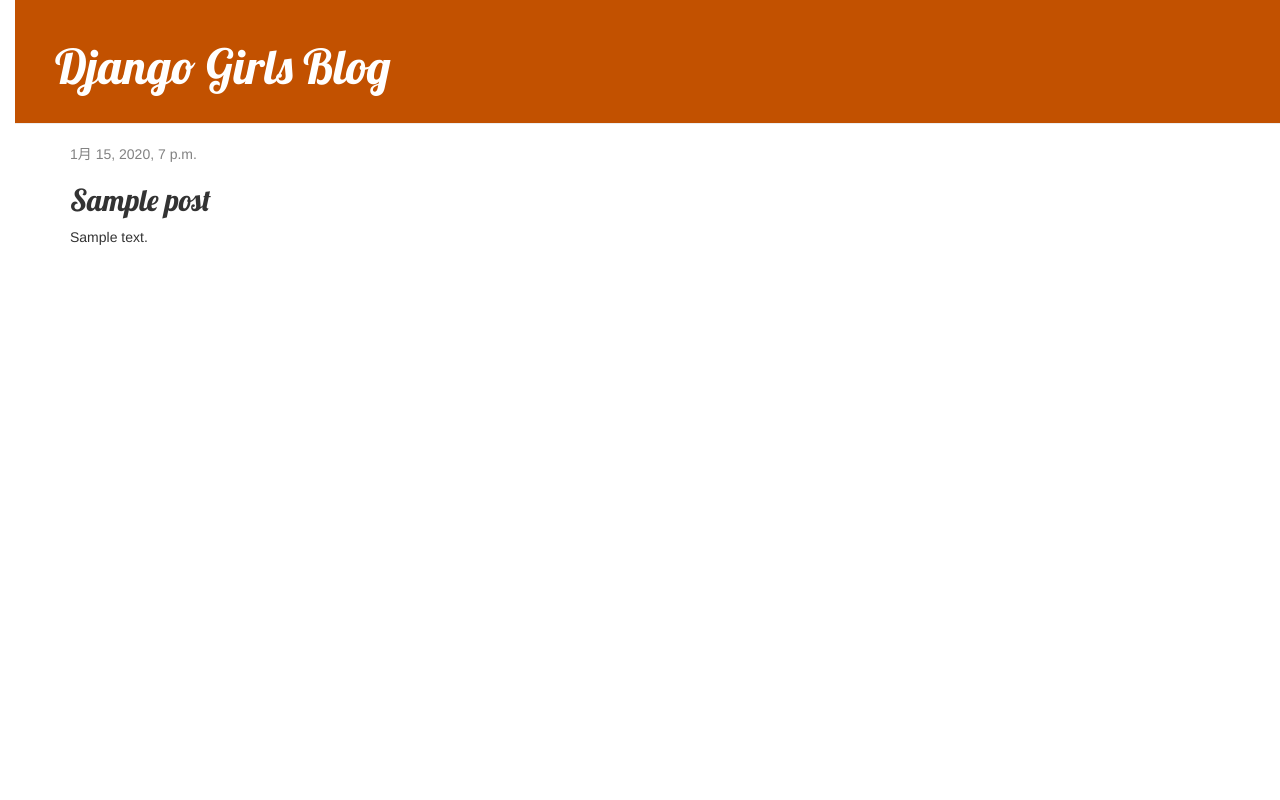
After one commit to snknokw8048/my-first-blog, a Django app: page /post/1/ in a window 1280 px wide. The commit adds this page. Run offline with Django 3.2, Linux system fonts and the light colour scheme; tables that the repository leaves empty hold one stand-in row (values such as "Sample post"); some libraries are stand-ins or nearby versions.

Commit message:
Added view and template for detailed blog post as well as CSS for the site.

```diff
--- /dev/null
+++ b/blog/static/css/blog.css
@@ -0,0 +1,60 @@
+/* 20191001追加 */
+h1 a, h2 a {
+    color: #C25100;
+    font-family: 'Lobster';
+}
+
+/*
+<a href="https://en.wikipedia.org/wiki/Django" class="external_link" id="link_to_wiki_page">
+*/
+
+body {
+    padding-left: 15px;
+}
+
+.page-header {
+    background-color: #C25100;
+    margin-top: 0;
+    padding: 20px 20px 20px 40px;
+}
+
+.page-header h1, .page-header h1 a, .page-header h1 a:visited, .page-header h1 a:active {
+    color: #ffffff;
+    font-size: 36pt;
+    text-decoration: none;
+}
+
+.content {
+    margin-left: 40px;
+}
+
+h1, h2, h3, h4 {
+    font-family: 'Lobster', cursive;
+}
+
+.date {
+    color: #828282;
+}
+
+.save {
+    float: right;
+}
+
+.post-form textarea, .post-form input {
+    width: 100%;
+}
+
+.top-menu, .top-menu:hover, .top-menu:visited {
+    color: #ffffff;
+    float: right;
+    font-size: 26pt;
+    margin-right: 20px;
+}
+
+.post {
+    margin-bottom: 70px;
+}
+
+.post h2 a, .post h2 a:visited {
+    color: #000000;
+}
--- /dev/null
+++ b/blog/templates/blog/base.html
@@ -0,0 +1,24 @@
+<!-- 20191001追加 -->
+{% load static %}
+<html>
+    <head>
+        <title>Django Girls blog</title>
+        <link rel="stylesheet" href="//maxcdn.bootstrapcdn.com/bootstrap/3.2.0/css/bootstrap.min.css">
+        <link rel="stylesheet" href="//maxcdn.bootstrapcdn.com/bootstrap/3.2.0/css/bootstrap-theme.min.css">
+        <link href='//fonts.googleapis.com/css?family=Lobster&subset=latin,latin-ext' rel='stylesheet' type='text/css'>
+        <link rel="stylesheet" href="{% static 'css/blog.css' %}">
+    </head>
+    <body>
+        <div class="page-header">
+            <h1><a href="/">Django Girls Blog</a></h1>
+        </div>
+        <div class="content container">
+            <div class="row">
+                <div class="col-md-8">
+                {% block content %}
+                {% endblock %}
+                </div>
+            </div>
+        </div>
+    </body>
+</html>
--- /dev/null
+++ b/blog/templates/blog/post_detail.html
@@ -0,0 +1,14 @@
+<!-- 20191001追加 -->
+{% extends 'blog/base.html' %}
+
+{% block content %}
+    <div class="post">
+        {% if post.published_date %}
+            <div class="date">
+                {{ post.published_date }}
+            </div>
+        {% endif %}
+        <h2>{{ post.title }}</h2>
+        <p>{{ post.text|linebreaksbr }}</p>
+    </div>
+{% endblock %}
--- a/blog/urls.py
+++ b/blog/urls.py
@@ -4,4 +4,5 @@
 
 urlpatterns = [
     path('', views.post_list, name='post_list'),
+    path('post/<int:pk>/', views.post_detail, name='post_detail'),
 ]
--- a/blog/views.py
+++ b/blog/views.py
@@ -1,6 +1,7 @@
 from django.shortcuts import render
 from django.utils import timezone #20191001追加
 from .models import Post #20191001追加
+from django.shortcuts import render, get_object_or_404 #20191001追加
 
 # Create your views here.
 
@@ -8,3 +9,7 @@
 def post_list(request):
     posts = Post.objects.filter(published_date__lte=timezone.now()).order_by('published_date')
     return render(request, 'blog/post_list.html', {'posts': posts})
+
+def post_detail(request, pk):
+    post = get_object_or_404(Post, pk=pk)
+    return render(request, 'blog/post_detail.html', {'post': post})
```
Also changed, not shown: blog/templates/blog/post_list.html (+12 -17 lines), blog/admin.py (line endings or trailing spaces), blog/models.py (line endings or trailing spaces), mysite/urls.py (line endings or trailing spaces), 1 other file.
